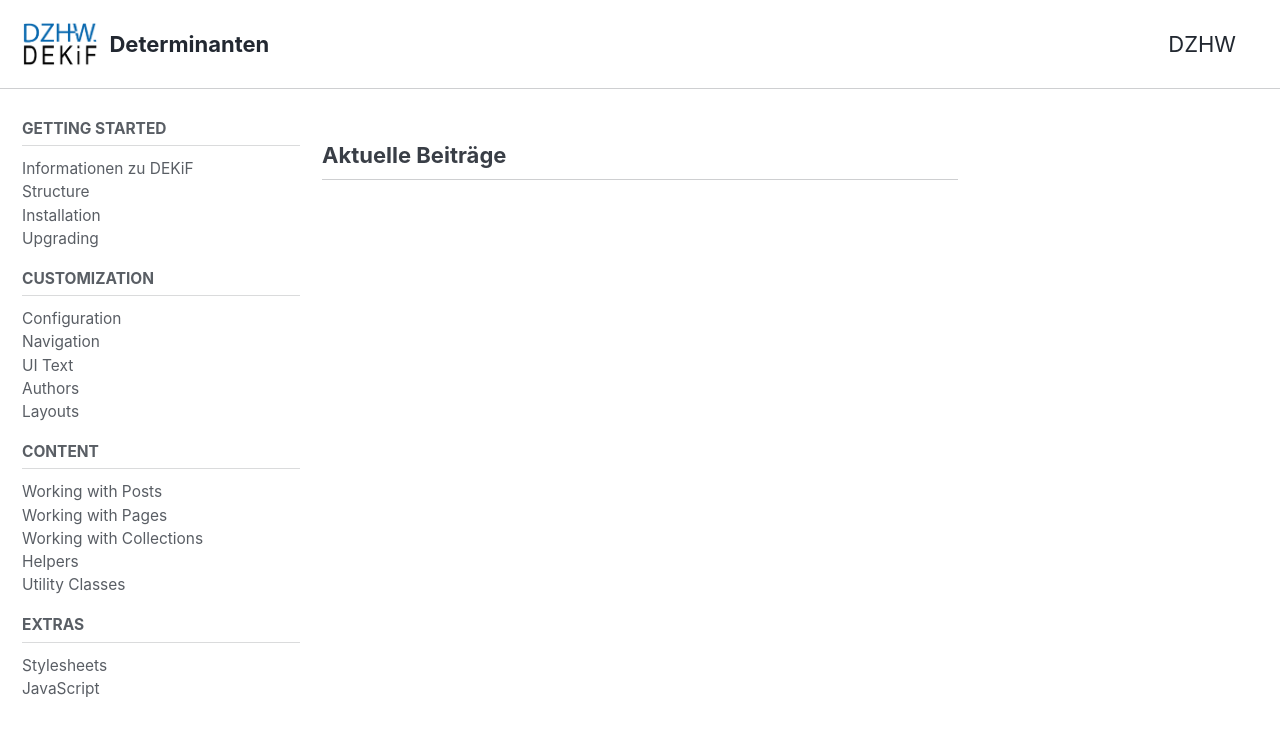
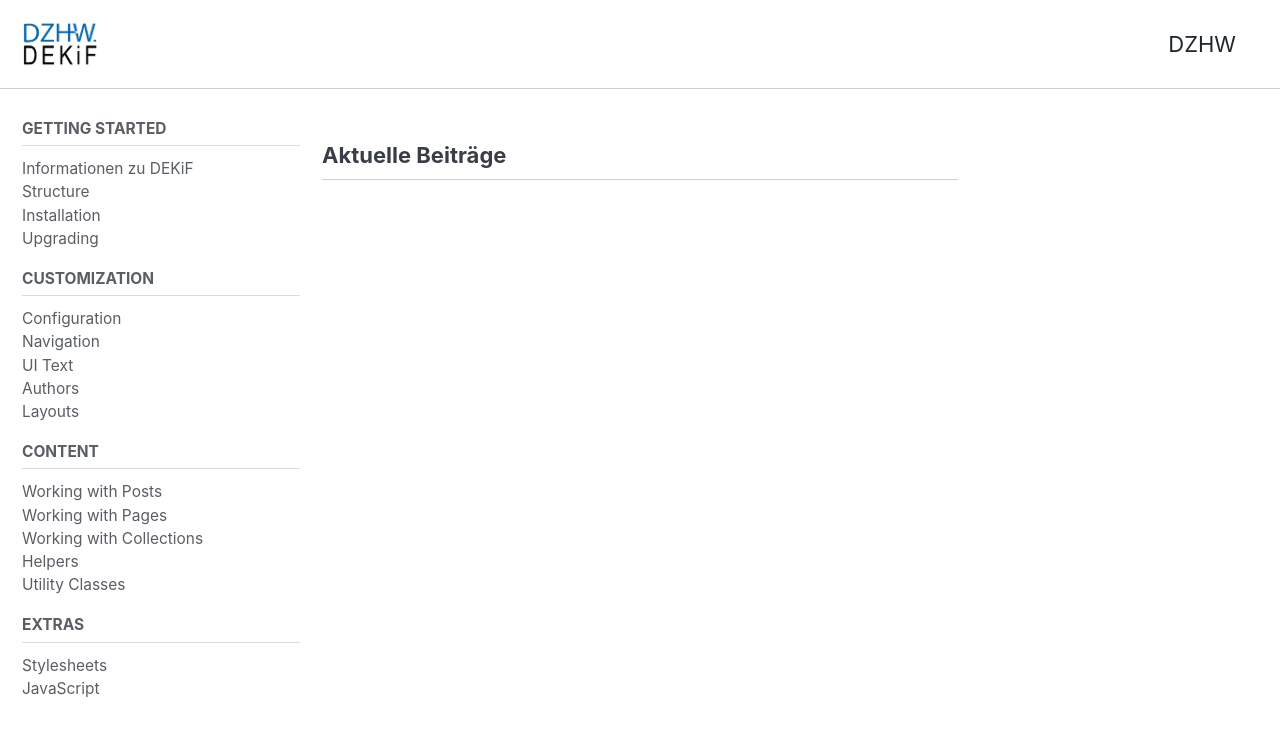
Before and after one commit to MalteHueckstaedt/Chernoff_Face, a Jekyll site: the page built from index.html, in a window 1280 px wide and 900 px high. Shown: the top 736 px of the window. Built offline with Jekyll 4.4.1, drawn with Linux system fonts in a browser that asks for light colours; cached includes are drawn as plain includes; nearby versions of some CDN libraries; the list of posts is cut into pages by our own code.

Commit message:
Entferfnung des gesamten Titels der Website.

```diff
--- a/_config.yml
+++ b/_config.yml
@@ -17,7 +17,7 @@ minimal_mistakes_skin    : "air" # "air", "aqua", "contrast", "dark", "dirt", "n
 
 # Site Settings
 locale                   : "de-DE"
-title                    : "Determinanten"
+title                    : ""
 title_separator          : "-"
 subtitle                 : # site tagline that appears below site title in masthead
 name                     : "Malte Hückstädt"
```
